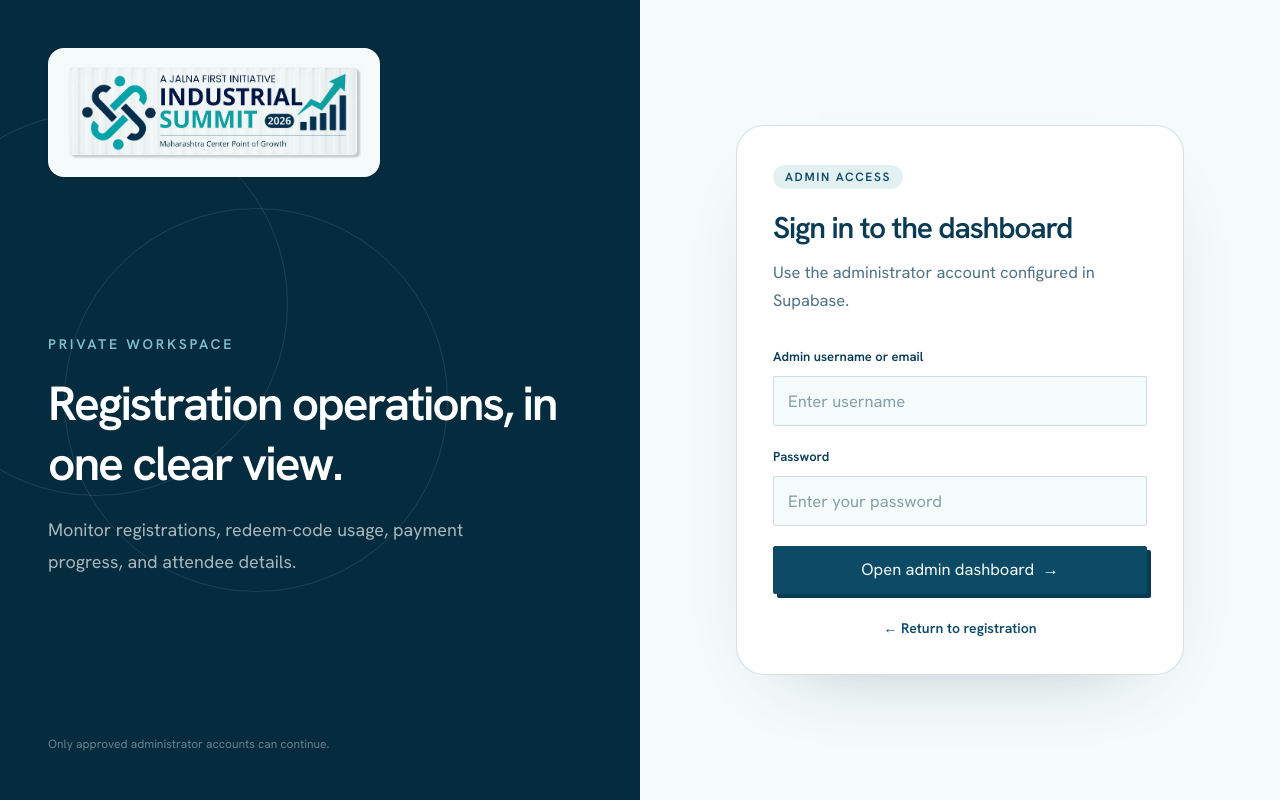
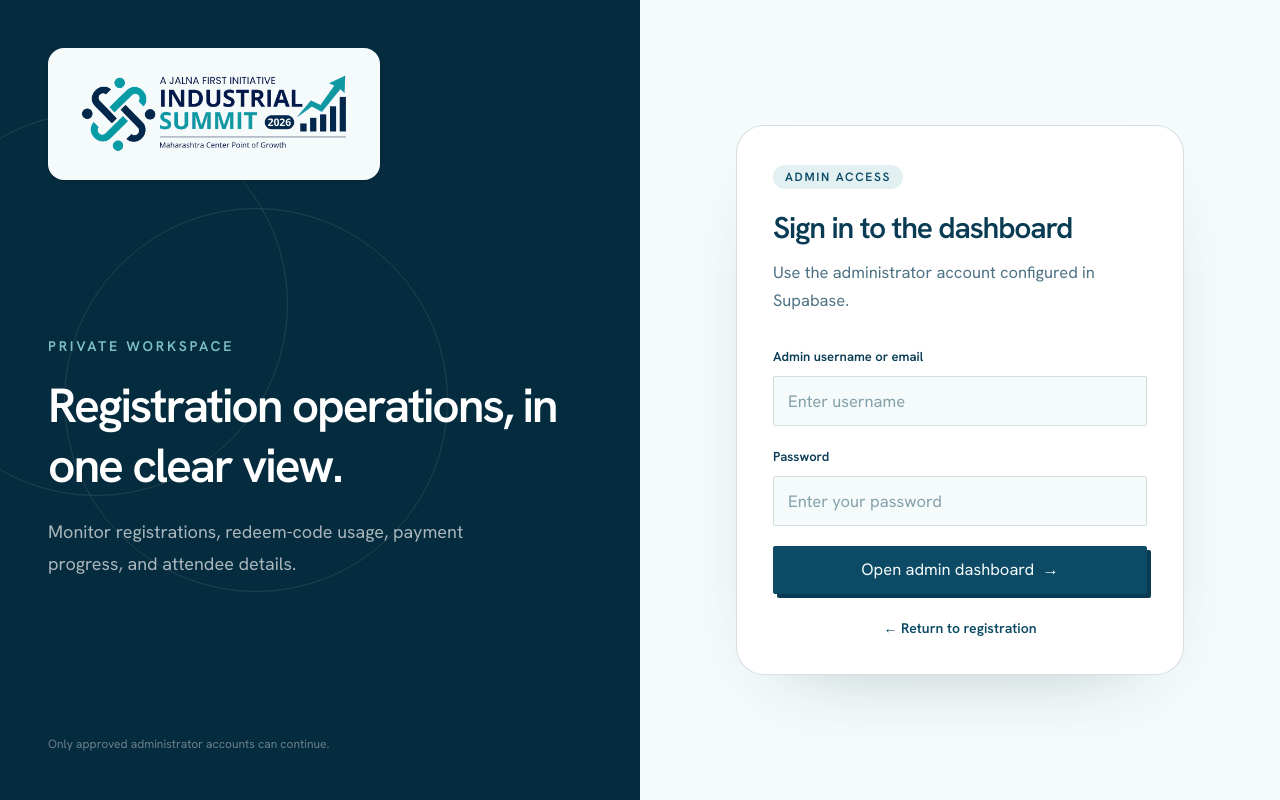
Before and after one commit to gupta1123/forms, a Next.js app: page /admin/login in a window 1280 px wide. Built offline with nearby package versions, Linux system fonts and the light colour scheme; no server answers.

Commit message:
Blend and reposition summit logo

```diff
--- a/src/app/admin/login/page.tsx
+++ b/src/app/admin/login/page.tsx
@@ -24,11 +24,11 @@ export default async function AdminLoginPage() {
         <div className="relative w-fit rounded-2xl bg-[var(--paper)] p-4 shadow-sm">
           <Image
             alt="Industrial Summit"
-            className="h-auto w-[300px] mix-blend-multiply"
-            height={505}
+            className="h-auto w-[300px]"
+            height={724}
             priority
-            src="/industrailsummitlogo.jpeg"
-            width={1566}
+            src="/industrial-summit-logo-transparent.png"
+            width={2172}
           />
         </div>
         <div className="relative max-w-lg">
@@ -43,11 +43,11 @@ export default async function AdminLoginPage() {
         <div className="w-full max-w-md rounded-[1.75rem] border border-[var(--ink-16)] bg-white p-7 shadow-[0_30px_80px_-55px_rgba(5,44,62,0.42)] sm:p-9">
           <Image
             alt="Industrial Summit"
-            className="mb-7 h-auto w-full max-w-[300px] mix-blend-multiply lg:hidden"
-            height={505}
+            className="mb-7 h-auto w-full max-w-[300px] lg:hidden"
+            height={724}
             priority
-            src="/industrailsummitlogo.jpeg"
-            width={1566}
+            src="/industrial-summit-logo-transparent.png"
+            width={2172}
           />
           <span className="inline-flex rounded-full bg-[var(--paper-deep)] px-3 py-1 text-xs font-semibold uppercase tracking-[0.14em] text-[var(--navy)]">Admin access</span>
           <h2 className="mt-5 text-3xl font-semibold tracking-[-0.04em]">Sign in to the dashboard</h2>
--- a/src/app/globals.css
+++ b/src/app/globals.css
@@ -229,7 +229,7 @@ textarea {
   display: block;
   flex: none;
   height: auto;
-  mix-blend-mode: multiply;
+  transform: translateX(clamp(-84px, -4vw, -36px));
   width: 226px;
 }
 
@@ -1013,6 +1013,7 @@ textarea {
 
   .summit-brand-logo {
     height: auto;
+    transform: none;
     width: min(180px, 60vw);
   }
 
--- a/src/components/admin-header.tsx
+++ b/src/components/admin-header.tsx
@@ -10,11 +10,11 @@ export function AdminHeader({ email }: { email: string }) {
         <Link className="flex min-w-0 items-center gap-3" href="/admin">
           <Image
             alt="Industrial Summit"
-            className="h-auto w-[170px] mix-blend-multiply sm:w-[220px]"
-            height={505}
+            className="h-auto w-[170px] sm:w-[220px]"
+            height={724}
             priority
-            src="/industrailsummitlogo.jpeg"
-            width={1566}
+            src="/industrial-summit-logo-transparent.png"
+            width={2172}
           />
           <span className="hidden rounded-full border border-[var(--ink-16)] bg-[var(--paper)] px-2.5 py-1 text-[10px] font-semibold uppercase tracking-[0.16em] text-[var(--navy)] md:inline-flex">
             Admin
--- a/src/components/summit-chrome.tsx
+++ b/src/components/summit-chrome.tsx
@@ -28,10 +28,10 @@ export function SummitHeader({
             <Image
               alt="Industrial Summit"
               className="summit-brand-logo"
-              height={505}
+              height={724}
               priority
-              src="/industrailsummitlogo.jpeg"
-              width={1566}
+              src="/industrial-summit-logo-transparent.png"
+              width={2172}
             />
           </Link>
           {greeting && (
--- a/src/lib/email/payment-confirmation.ts
+++ b/src/lib/email/payment-confirmation.ts
@@ -116,7 +116,7 @@ export async function sendPaymentConfirmationEmail(
     const supportPhone = summitSite.supportPhone;
     const eventLocation = summitSite.eventLocation;
     const subject = `${testMode ? "[TEST] " : ""}Payment confirmed — Industrial Summit`;
-    const logoUrl = `${siteUrl()}/industrailsummitlogo.jpeg`;
+    const logoUrl = `${siteUrl()}/industrial-summit-logo-transparent.png`;
 
     const response = await fetch("https://api.resend.com/emails", {
       method: "POST",
```
Also changed, not shown: public/industrial-summit-logo-transparent.png (added).
